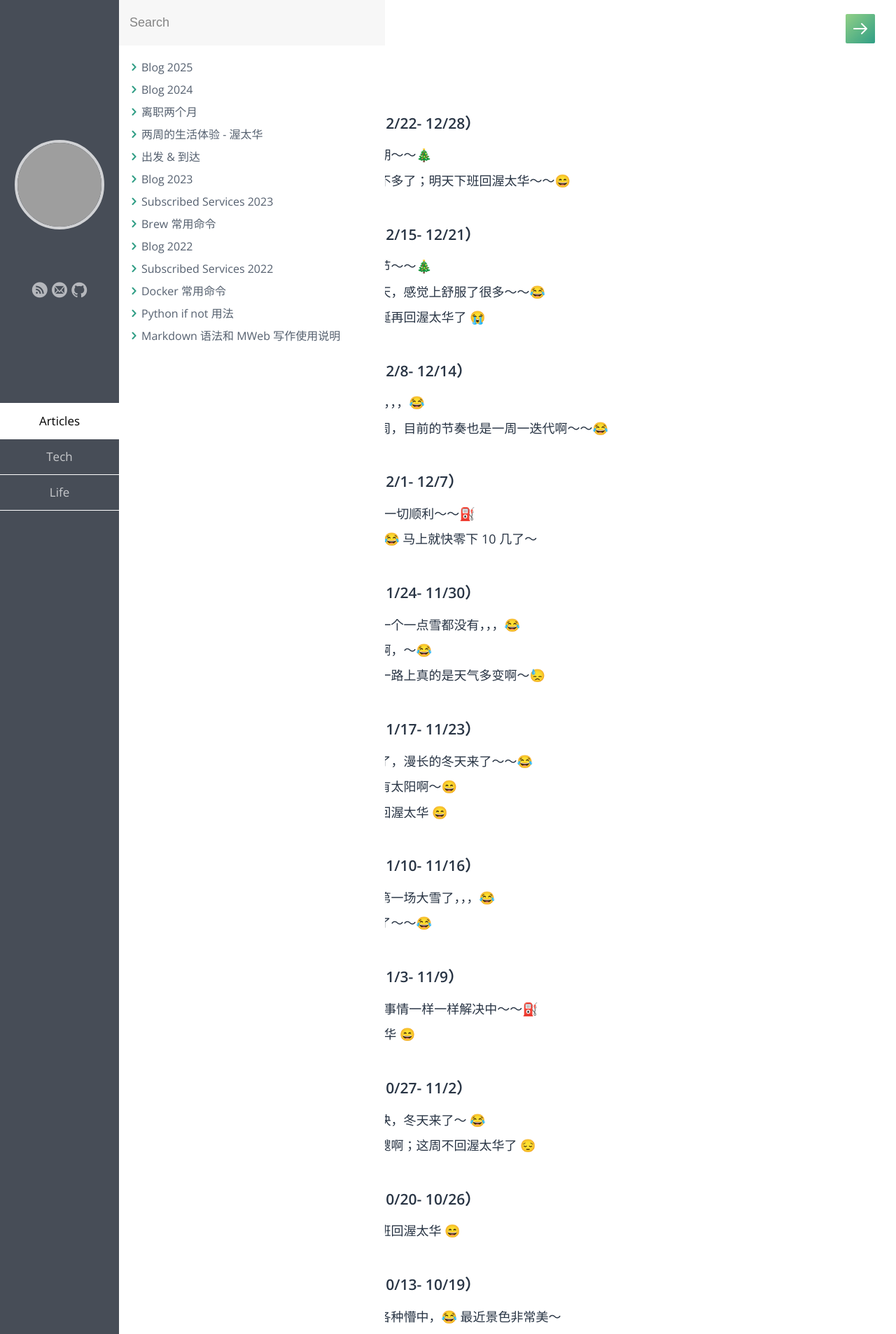
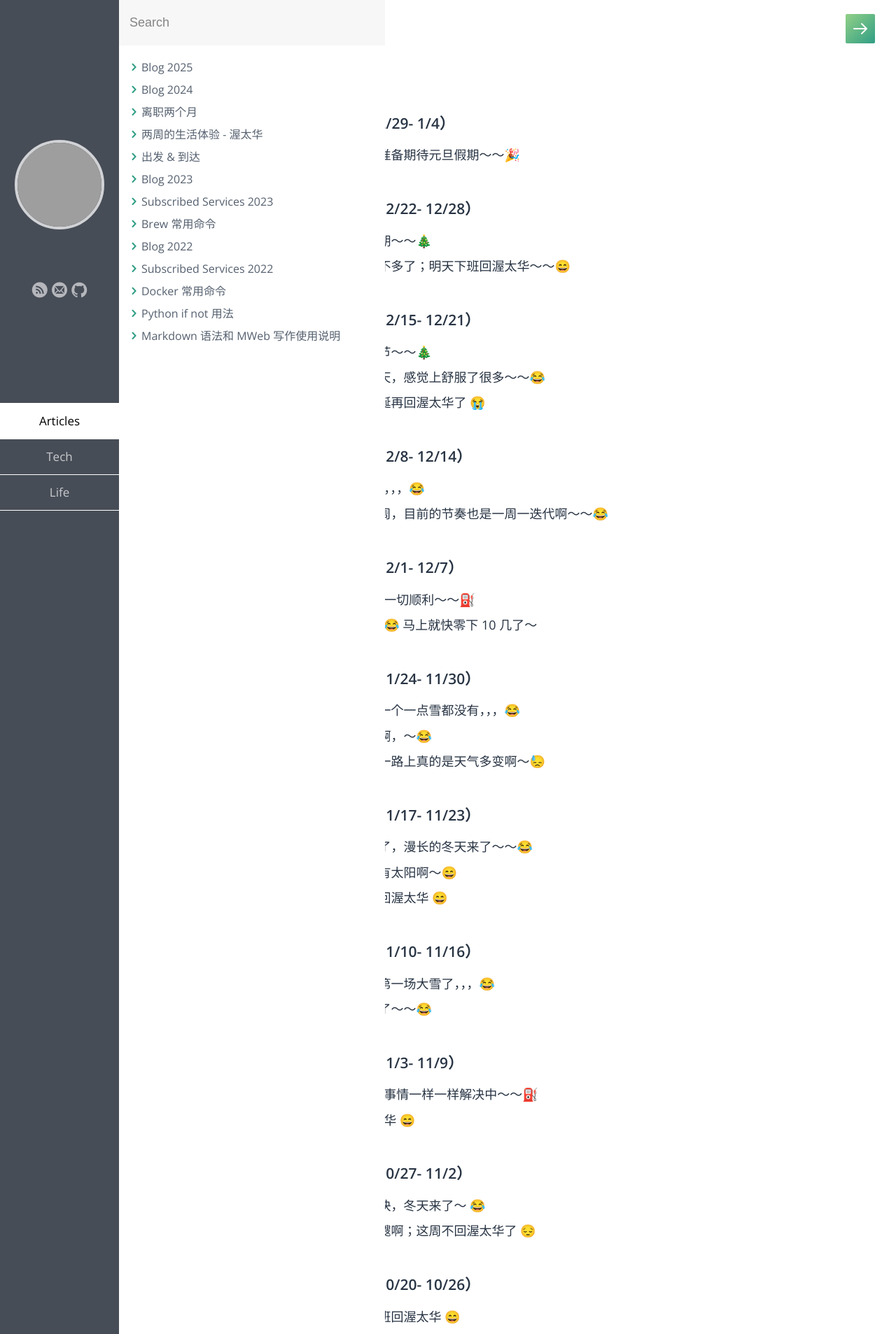
Before and after one commit to samxupeiran/samxupeiran.github.io, a Jekyll site: the page built from _posts/life/2025-01-02-my-blog.md, in a window 1280 px wide. Shown: the top 1907 px of the page at 70% size. Built offline with Jekyll 4.4.1, drawn with Linux system fonts in a browser that asks for light colours; some web fonts are replaced; some of the changed text lies outside the part shown; grey boxes are pictures that could not be loaded.

Commit message:
feat: add weekly blog 12/29

```diff
--- a/_posts/life/2025-01-02-my-blog.md
+++ b/_posts/life/2025-01-02-my-blog.md
@@ -5,6 +5,9 @@ category: Life
 tags: Blog
 ---
 
+
+- ### 2026 年 1 月 第 1 周（12/29- 1/4）
+     - 12/29 圣诞假期结束了，准备期待元旦假期～～🎉
 
 - ### 2025 年 12 月 第 4 周（12/22- 12/28）
      - 12/22 圣诞周了，期待假期～～🎄
```
